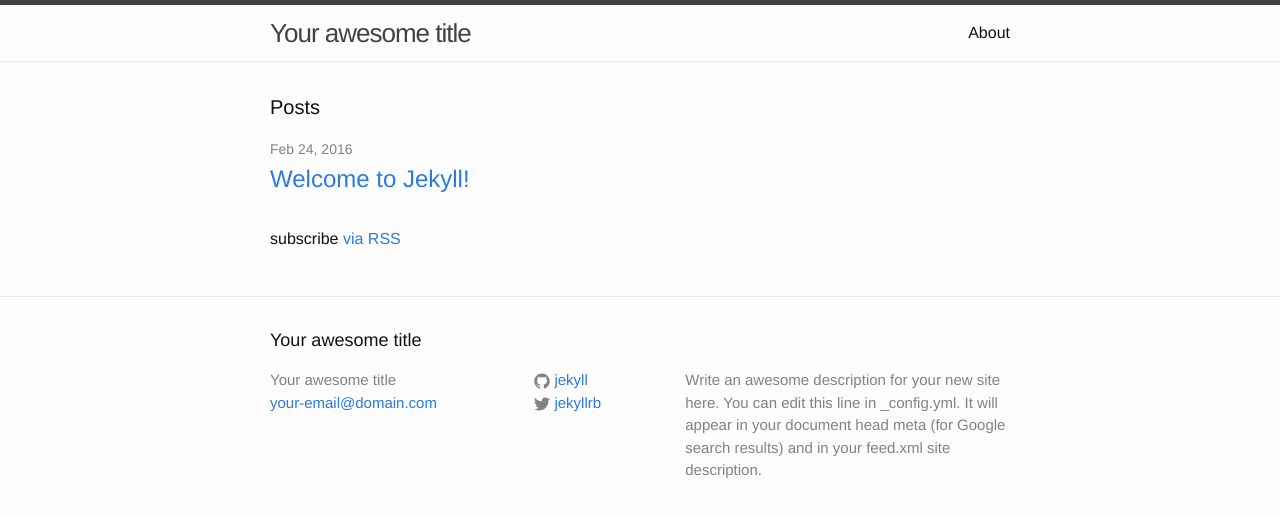
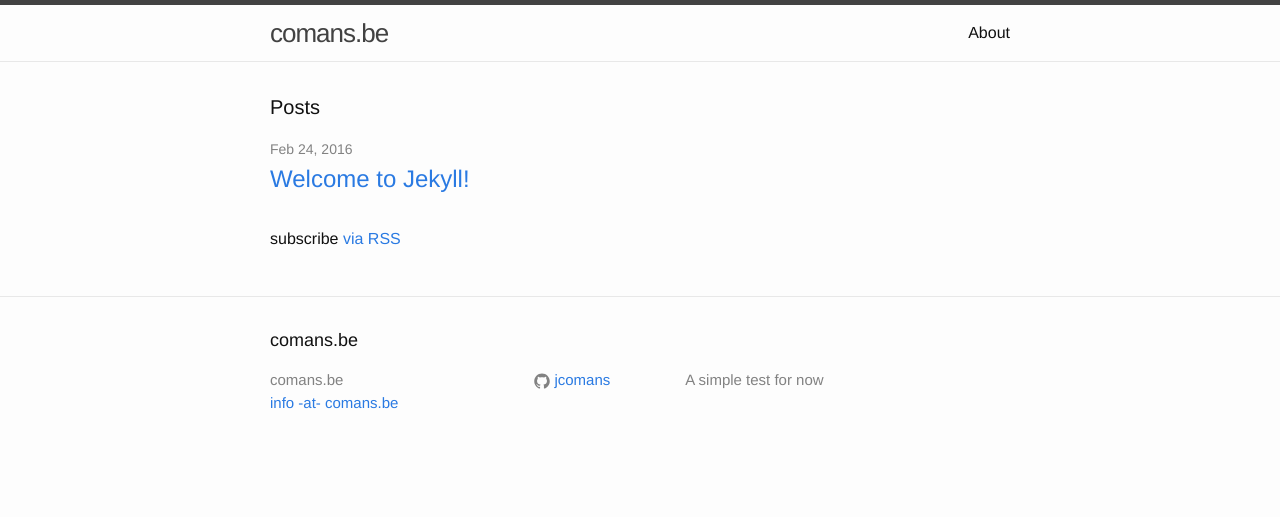
Before and after one commit to jcomans/jcomans.github.io, a Jekyll site: the page built from index.html, in a window 1280 px wide. Shown: the top 517 px of the page. Built offline with Jekyll 4.4.1, drawn with Linux system fonts in a browser that asks for light colours.

Commit message:
Some test tweaks

```diff
--- a/_config.yml
+++ b/_config.yml
@@ -6,16 +6,13 @@
 # 'jekyll serve'. If you change this file, please restart the server process.
 
 # Site settings
-title: Your awesome title
-email: your-email@domain.com
+title: comans.be
+email: info -at- comans.be
 description: > # this means to ignore newlines until "baseurl:"
-  Write an awesome description for your new site here. You can edit this
-  line in _config.yml. It will appear in your document head meta (for
-  Google search results) and in your feed.xml site description.
+  A simple test for now
 baseurl: "" # the subpath of your site, e.g. /blog
-url: "http://yourdomain.com" # the base hostname & protocol for your site
-twitter_username: jekyllrb
-github_username:  jekyll
+url: "http://jcomans.github.io" # the base hostname & protocol for your site
+github_username:  jcomans
 
 # Build settings
 markdown: kramdown
```
